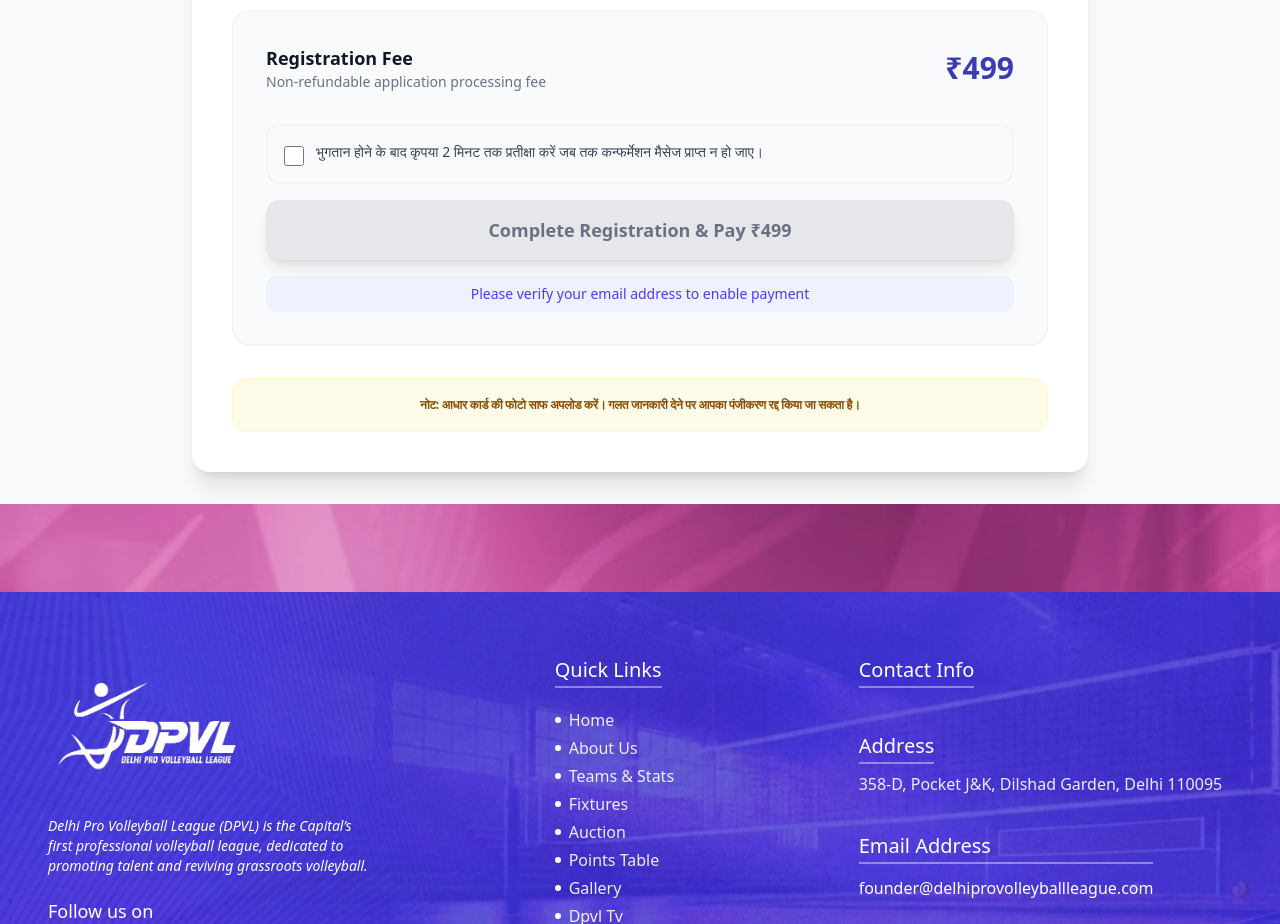
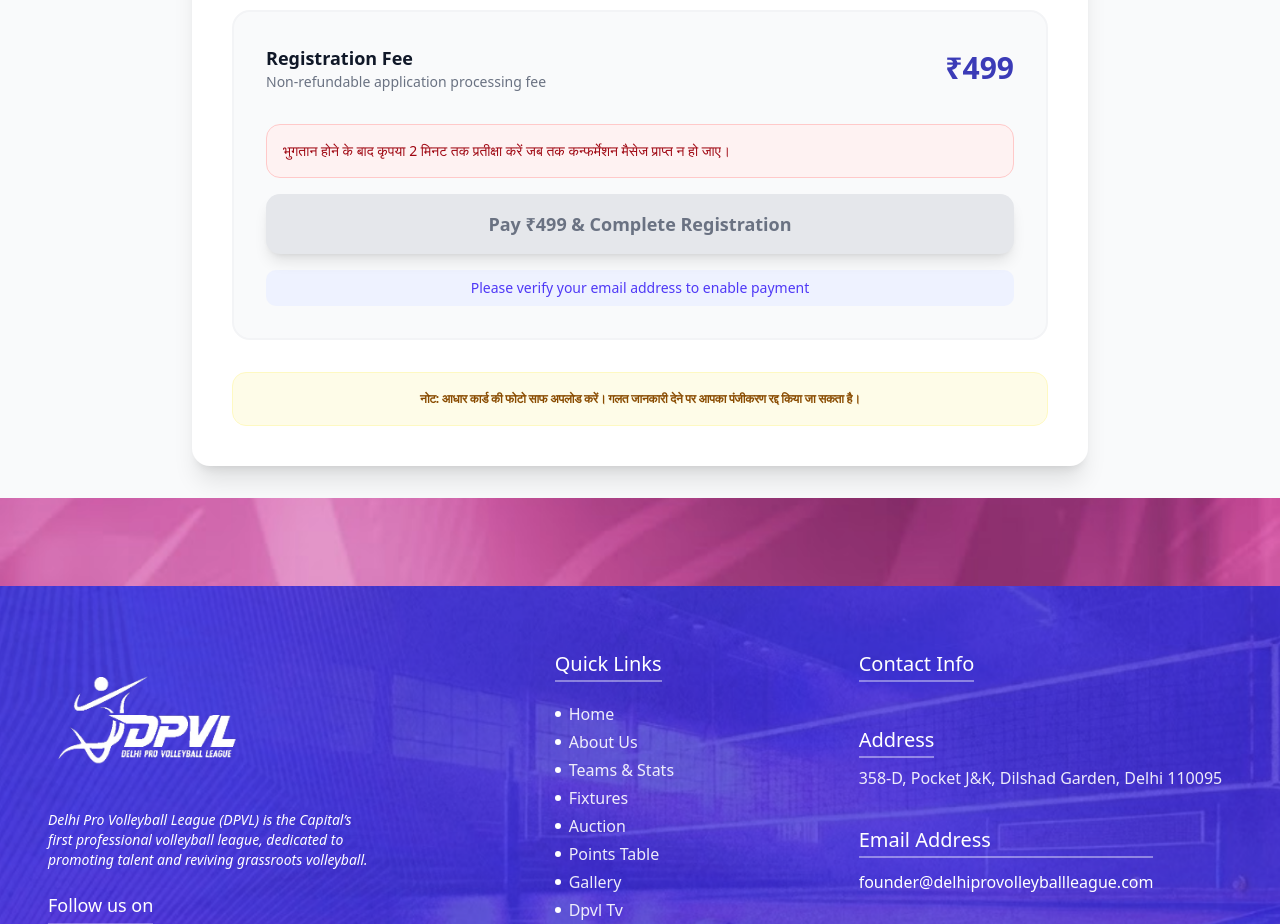
Before and after one commit to astexai/DPVL-Website, a Next.js app: page /register in a window 1280 px wide. Shown: the part 3400-4324 px from the top of the page. Built offline with nearby package versions, Linux system fonts and the light colour scheme.

Commit message:
jai mahadev

```diff
--- a/components/RegisterForm.tsx
+++ b/components/RegisterForm.tsx
@@ -1152,8 +1152,8 @@ if (result?.paymentDetails) {
                     </div>
                   )}
 
-                  <label className="flex items-start gap-3 p-4 border-2 border-gray-100 rounded-xl cursor-pointer hover:bg-gray-50 transition-colors">
-                    <input
+                  <label className="flex items-start bg-red-50 border border-red-200 text-red-800 gap-3 p-4 rounded-xl transition-colors">
+                    {/* <input
                       type="checkbox"
                       checked={formData.terms}
                       onChange={(e) =>
@@ -1163,8 +1163,8 @@ if (result?.paymentDetails) {
                         }))
                       }
                       className="mt-1 w-5 h-5 text-[#3B3BB7] rounded focus:ring-0"
-                    />
-                    <span className="text-sm text-gray-700">
+                    /> */}
+                    <span className="text-sm text-center">
                       भुगतान होने के बाद कृपया 2 मिनट तक प्रतीक्षा करें जब तक
                       कन्फर्मेशन मैसेज प्राप्त न हो जाए।
                     </span>
@@ -1179,7 +1179,7 @@ if (result?.paymentDetails) {
                       !formData.declarationAgreement ||
                       isProcessingPayment
                     }
-                    className={`w-full py-4 rounded-xl font-black text-lg transition-all shadow-lg active:scale-[0.98] ${
+                    className={`w-full py-4 px-2 md:px-0 rounded-xl font-black text-sm md:text-lg transition-all shadow-lg active:scale-[0.98] ${
                       otpVerified &&
                       formData.terms &&
                       formData.basePriceAgreement &&
@@ -1195,7 +1195,7 @@ if (result?.paymentDetails) {
                         : "Processing Payment..."
                       : isPaid
                         ? "Submit Application"
-                        : "Complete Registration & Pay ₹499"}
+                        : "Pay ₹499 & Complete Registration"}
                   </button>
 
                   {!otpVerified && (
@@ -1250,17 +1250,16 @@ if (result?.paymentDetails) {
               </svg>
             </div>
             <h3 className="text-2xl font-black text-gray-900 mb-4 uppercase tracking-tighter">
-              Registration Success
+              Registration Successfull
             </h3>
             <p className="text-gray-600 mb-8 text-sm leading-relaxed">
-              Your application has been successfully submitted and is currently
-              under review. We will contact you soon.
+              Thank you for registering for the Delhi Pro Volleyball League. Our verification team will carefully review your profile and submitted details. Once the review process is completed, you will be notified via email regarding approval or rejection.
             </p>
             <button
               onClick={() => setShowSuccessModal(false)}
               className="w-full py-4 bg-[#3B3BB7] text-white font-black rounded-2xl hover:bg-indigo-800 transition-all shadow-lg active:scale-95"
             >
-              PROCEED
+              Close
             </button>
           </div>
         </div>
```
